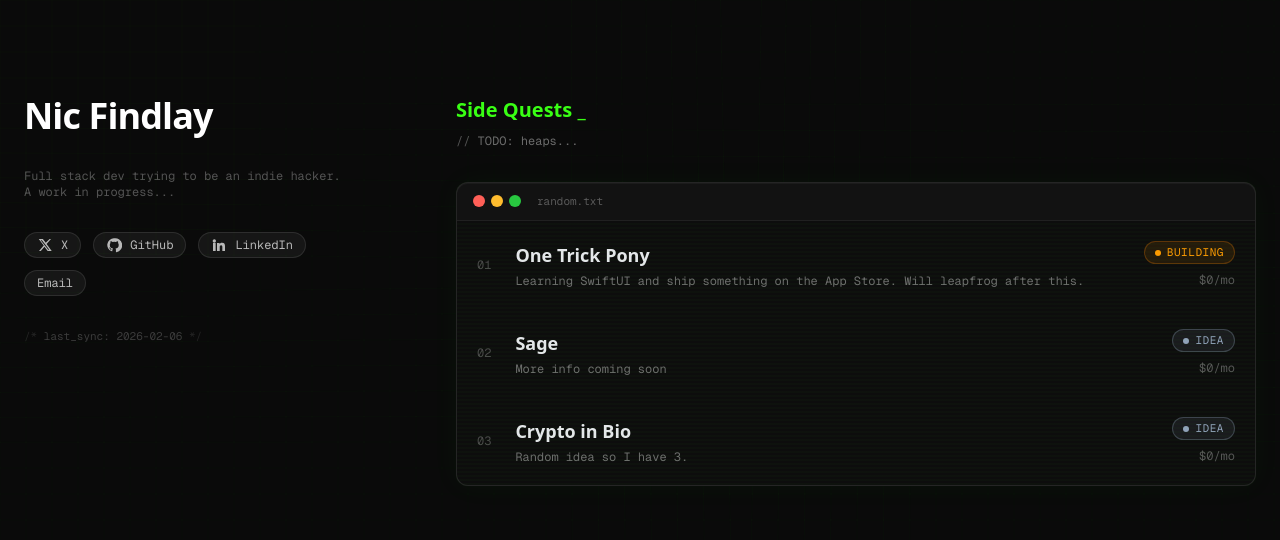
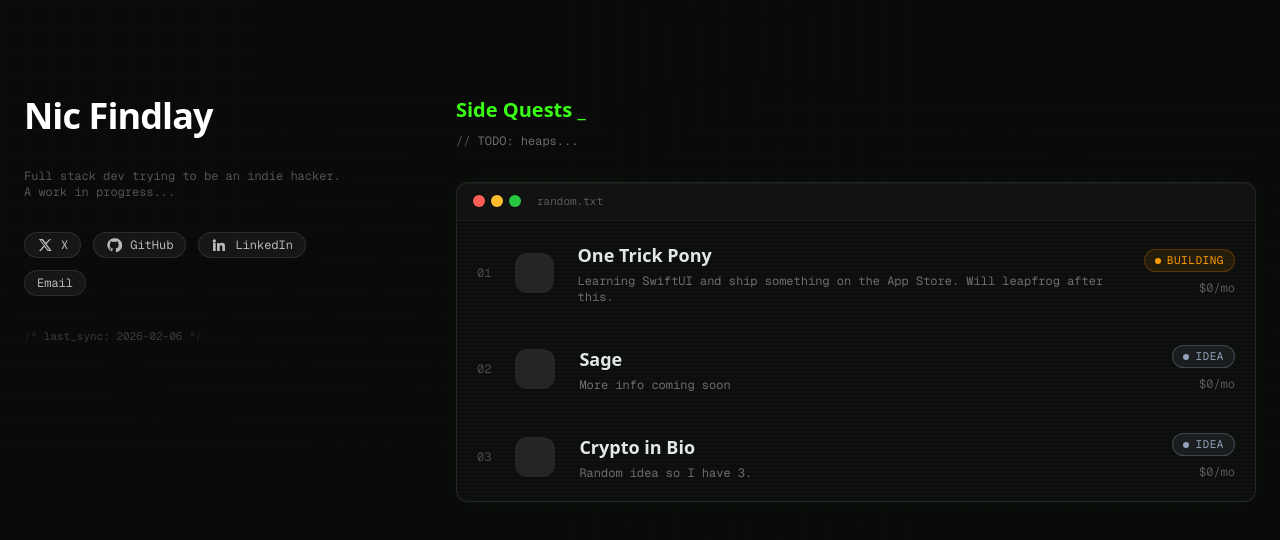
Before and after one commit to NicFindlay/nicfindlay, a Next.js app: page / in a window 1280 px wide. Shown: the top 540 px of the page. Built offline with nearby package versions, Linux system fonts and the light colour scheme.

Commit message:
App icons

```diff
--- a/src/app/page.tsx
+++ b/src/app/page.tsx
@@ -2,6 +2,7 @@ import InteractiveGrid from '@/components/InteractiveGrid';
 import TerminalWindow from '@/components/TerminalWindow';
 import StatusBadge from '@/components/StatusBadge';
 import TypewriterText from '@/components/TypewriterText';
+import GenericAppIcon from '@/components/GenericAppIcon';
 
 function SocialIcon({ label }: { label: string }) {
   switch (label) {
@@ -123,6 +124,7 @@ export default function Home() {
                     <span className="hidden font-mono text-[12px] text-white/25 sm:block">
                       {String(i + 1).padStart(2, '0')}
                     </span>
+                    <GenericAppIcon size={40} />
                     <div>
                       <h2 className="font-semibold text-lg text-gray-200 pb-1">{project.title}</h2>
                       <p className="font-mono text-xs text-white/40">{project.tagline}</p>
--- /dev/null
+++ b/src/components/GenericAppIcon.tsx
@@ -0,0 +1,15 @@
+import React from "react";
+
+export default function GenericAppIcon({ size = 48 }: { size?: number }) {
+  return (
+    <svg
+      width={size}
+      height={size}
+      viewBox="0 0 48 48"
+      fill="none"
+      className="rounded-xl bg-white/5"
+      style={{ background: "rgba(229, 231, 235, 0.10)" }}
+    >
+    </svg>
+  );
+}
```
